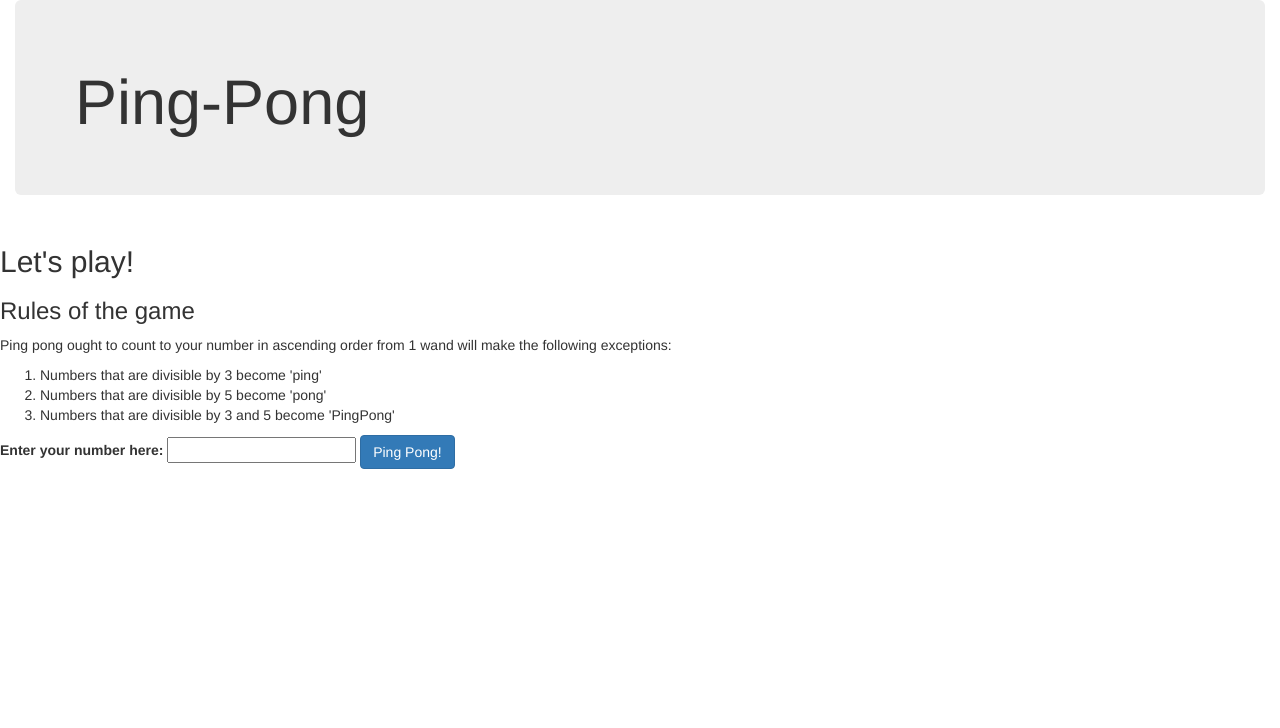
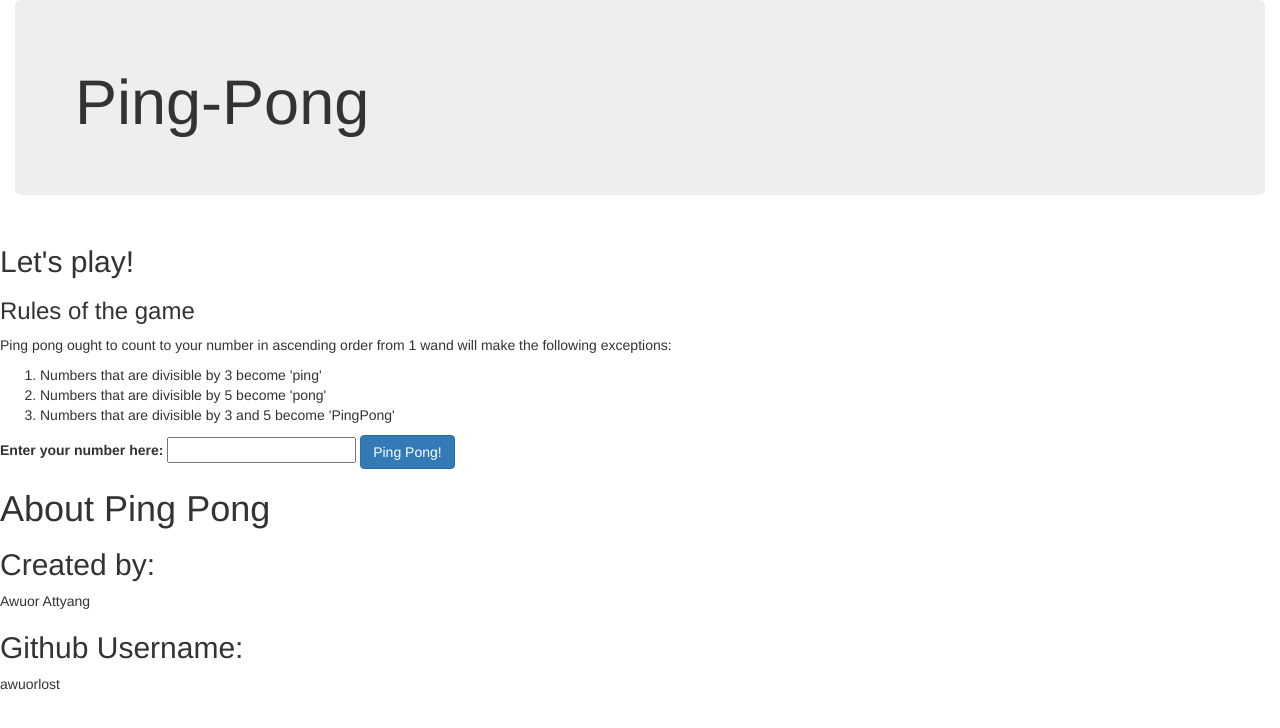
Before and after one commit to awuorlost/Ping-Awuor, a plain HTML site: page index.html in a window 1280 px wide. Drawn offline with Linux system fonts and the light colour scheme.

Commit message:
add username on Github

```diff
--- a/index.html
+++ b/index.html
@@ -35,6 +35,23 @@
         </form>
 
         <ul id="result"></ul>
+      </div>
+
+      <div class="side">
+        <h1>About Ping Pong</h1>
+        <h2>Created by:</h2>
+        <p>Awuor Attyang</p>
+
+            <h2>Github Username:</h2>
+            <p>awuorlost</p>
+
+      </div>
+
+
+    </div>
+  </div>
+
+
 
   <script src="js/jquery3.3.1.js"></script>
   <script src="js/scripts.js"></script>
```
